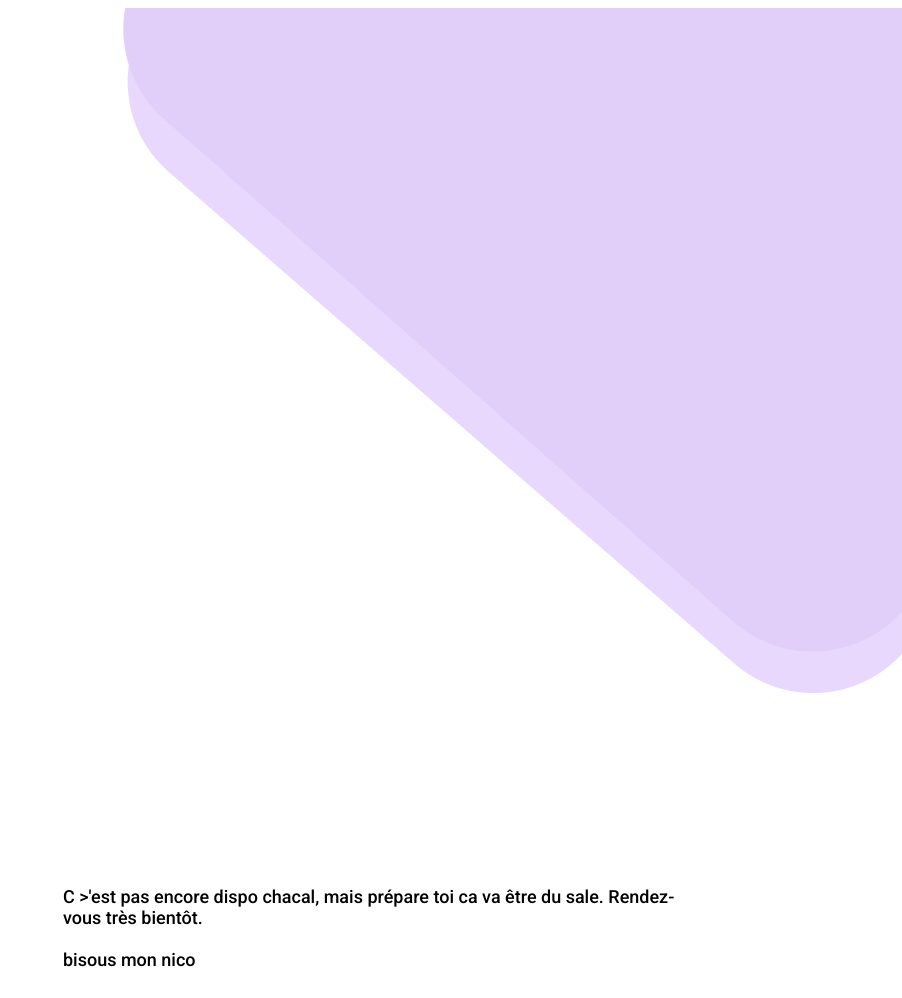
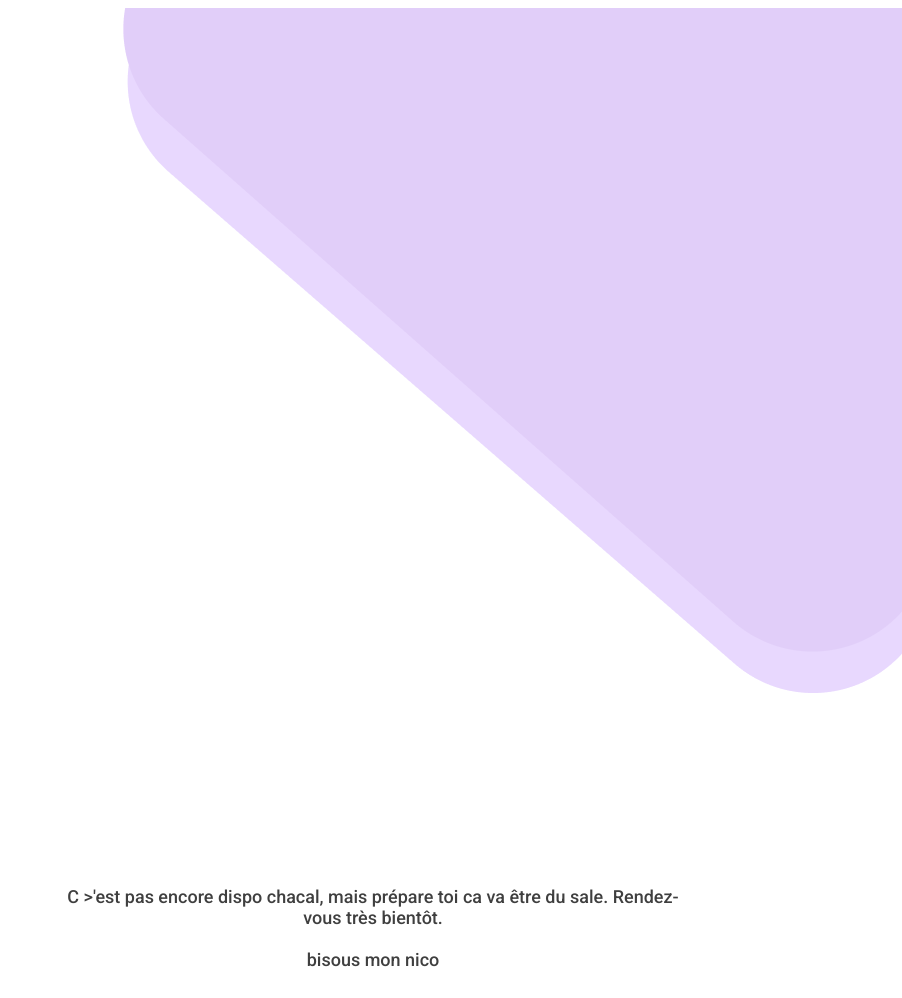
Before and after one commit to erwann-delabrosse/fomau, a plain HTML site: page index.html in a window 1280 px wide. Shown: the top 998 px of the page, without its empty margins (378-1280 px from the left). Drawn offline with Linux system fonts and the light colour scheme; a web font is replaced by a local one.

Commit message:
Update css.css

```diff
--- a/css.css
+++ b/css.css
@@ -173,3 +173,13 @@
     white-space: nowrap;
     width: 177px;
 }
+
+.texte-page-1 {
+   letter-spacing: 0;
+   line-height: normal;
+   margin-bottom: -41px;
+   min-height: 147px;
+   opacity: 0.75;
+   text-align: center;
+   width: 620px;
+}
```
